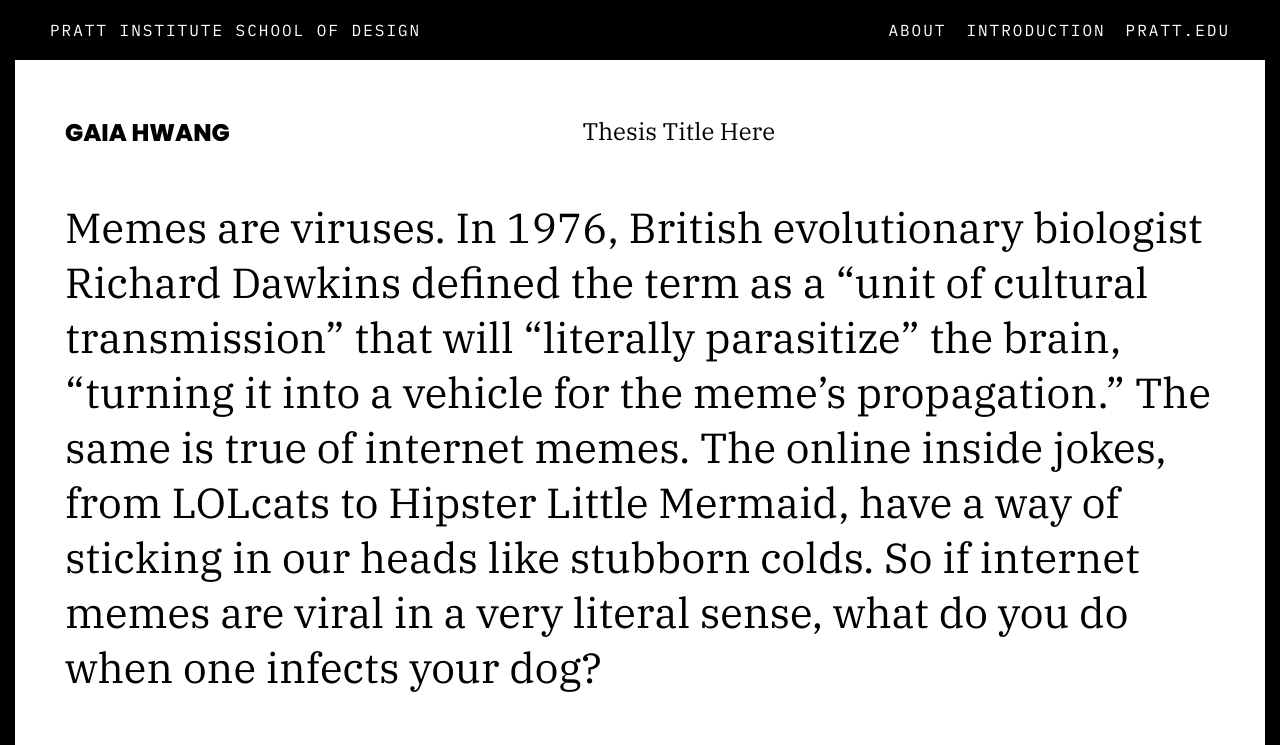
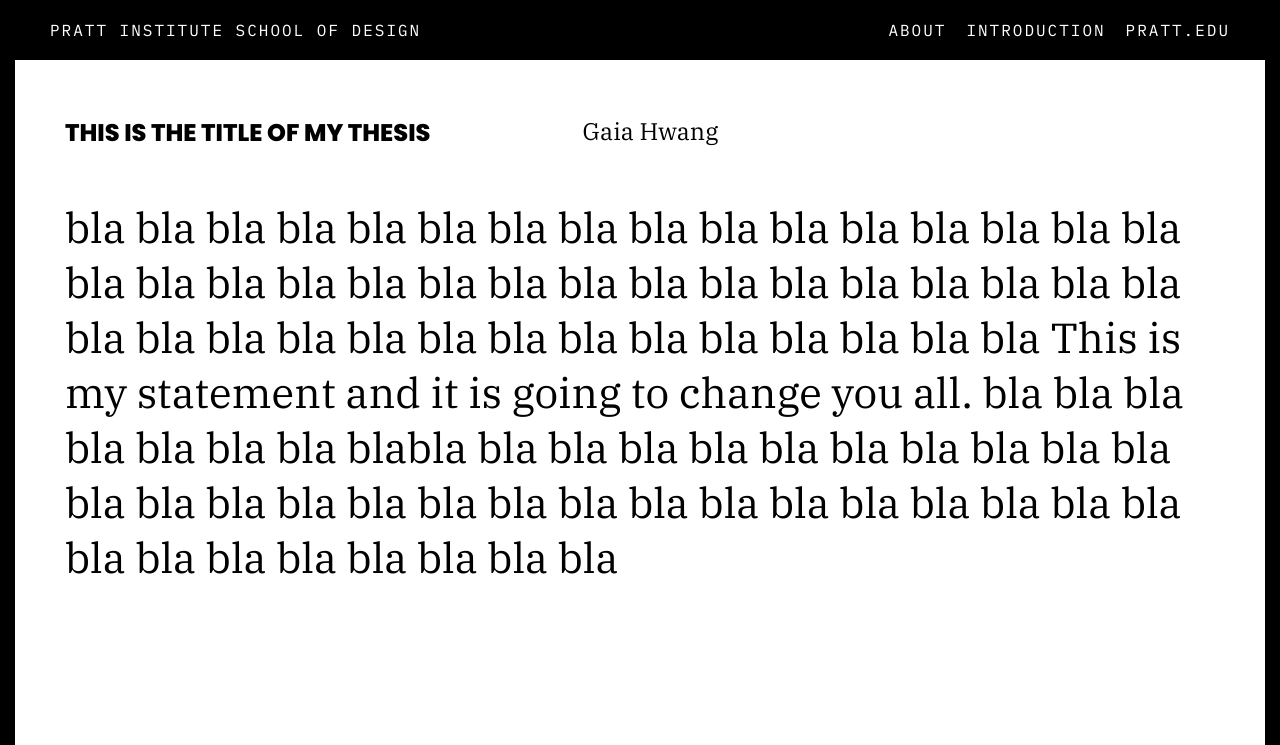
Before and after one commit to jarrettfuller/pratt-thesis-site, a Jekyll site: the page built from _posts/2018-4-4-gaia-hwang.md, in a window 1280 px wide and 1400 px high. Shown: the top 745 px of the window. Built offline with Jekyll 4.4.1, drawn with Linux system fonts in a browser that asks for light colours; some of the changed text lies outside the part shown; grey boxes are pictures that could not be loaded.

Commit message:
updated student page design

```diff
--- a/_layouts/image.html
+++ b/_layouts/image.html
@@ -3,8 +3,9 @@ layout: default
 ---
 
     <div class="object">
+                <div class="project">{{ page.title }}</div>
         <div class="name">{{ page.name }}</div>
-        <div class="project">{{ page.title }}</div>
+
     </div>
 
             <section class="clear"></section>
--- a/_posts/2018-4-4-gaia-hwang.md
+++ b/_posts/2018-4-4-gaia-hwang.md
@@ -1,25 +1,41 @@
 ---
 layout: image
 permalink: /class/gaia-hwang.html
-title: Thesis Title Here
+title: This is the title of my thesis
 name: Gaia Hwang
 tags:
 - Challenging Dominant Systems
 -
-discription: Memes are viruses. In 1976, British evolutionary biologist Richard Dawkins defined the term as a “unit of cultural transmission” that will “literally parasitize” the brain, “turning it into a vehicle for the meme’s propagation.” The same is true of internet memes. The online inside jokes, from LOLcats to Hipster Little Mermaid, have a way of sticking in our heads like stubborn colds. So if internet memes are viral in a very literal sense, what do you do when one infects your dog?
-image: "/images/memes.jpeg"
+discription: bla bla bla bla bla bla bla bla bla bla bla bla bla bla bla bla bla bla bla bla bla bla bla bla bla bla bla bla bla bla bla bla bla bla bla bla bla bla bla bla bla bla bla bla bla bla This is my statement and it is going to change you all. bla bla bla bla bla bla bla blabla bla bla bla bla bla bla bla bla bla bla bla bla bla bla bla bla bla bla bla bla bla bla bla bla bla bla bla bla bla bla bla bla bla bla
+
 ---
 
-<img src="https://picsum.photos/2000/1000">
-<div class="caption"> Lorem ipsum dolor sit amet, consectetur adipiscing elit. Cras at facilisis nisi, finibus ultrices turpis. Vivamus ut enim in neque consequat rutrum. Etiam leo eros, mollis non gravida at, tincidunt ut quam. Vivamus sem est, pharetra ut velit convallis, aliquam dictum arcu. Nunc viverra ante at ipsum ultricies, id dapibus arcu gravida. Pellentesque pulvinar justo vitae porttitor convallis. Morbi viverra auctor ex, quis auctor urna condimentum sed. In tempor tortor at efficitur congue.</div>
+<img src="/images/gaia_hwang_01.jpg">
+<img src="/images/gaia_hwang_02.jpg">
+<img src="/images/gaia_hwang_03.jpg">
+<img src="/images/gaia_hwang_04.jpg">
+<img src="/images/gaia_hwang_05.jpg">
+<div class="caption"><h5>Black Panther exploration</h5>
+Black Panther is a 2018 American superhero film based on the Marvel Comics character of the same name. Produced by Marvel Studios and distributed by Walt Disney Studios Motion Pictures, it is the eighteenth film in the Marvel Cinematic Universe (MCU). </div>
+<img src="/images/gaia_hwang_06.jpg">
+<div class="caption"><h5>Lion research Capstone project</h5>
+Felidae - Cats, Cheetahs, Lions, Tigers, Leopards. There are 36 species of cats in this family. Species in this family are found in all areas of the world, except for Australia and Antarctica. They vary in size from the domestic cat to the lion.</div>
 
-<div class="left"><img src="https://picsum.photos/900/1200"></div>
-<div class="right"><img src="https://picsum.photos/900/1200">
-    <div class="caption"> Lorem ipsum dolor sit amet, consectetur adipiscing elit. Cras at facilisis nisi, finibus ultrices turpis. Vivamus ut enim in neque consequat rutrum. Etiam leo eros, mollis non gravida at, tincidunt ut quam. Vivamus sem est, pharetra ut velit convallis, aliquam dictum arcu.</div>
+
+<img src="/images/gaia_hwang_07.jpg">
+<div class="right">
+    <div class="caption"><h5>Lion research Capstone example</h5></div>
 </div>
 
-<section class="clear"></section>
-
-<img src="https://picsum.photos/2000/1300">
-
-<div class="right"><img src="https://picsum.photos/900/1200">
+<img src="/images/gaia_hwang_08.jpg">
+<div class="right">
+    <div class="caption"><h5>Lion research Capstone research</h5></div>
+</div>
+<img src="/images/gaia_hwang_09.jpg">
+<div class="right">
+   <div class="caption"><h5>Lion research Capstone example</h5></div>
+</div>
+<img src="/images/gaia_hwang_10.jpg">
+<img src="/images/gaia_hwang_11.jpg">
+<img src="/images/gaia_hwang_12.jpg">
+<img src="/images/gaia_hwang_13.jpg">
--- a/index.html
+++ b/index.html
@@ -57,8 +57,8 @@ layout: default
         <div class="index">
         <a href="{{ site.github.url }}{{ post.url }}">
         <div class="student">
+            <div class="project">{{ post.title }}</div>
             <div class="name">{{ post.name }}</div>
-            <div class="project">{{ post.title }}</div>
         </div>
     </a>
 </div>
@@ -75,8 +75,8 @@ layout: default
 <div class="index">
         <a href="{{ site.github.url }}{{ post.url }}">
         <div class="student">
+            <div class="project">{{ post.title }}</div>
             <div class="name">{{ post.name }}</div>
-            <div class="project">{{ post.title }}</div>
         </div>
     </a>
 </div>
--- a/styles.css
+++ b/styles.css
@@ -181,15 +181,16 @@ left: 45%;
     color: grey;
 }
 .student .project {
-    width: 20%;
-}
-.student .name {
-    width: 60%;
+    width: 75%;
     padding-right: 10px;
-    line-height: 60px;
+    line-height: 55px;
     font-size: 60px;
     font-family: 'Poppins', Helvetica, sans-serif;
     text-transform: uppercase;
+}
+.student .name {
+    width: 20%;
+    font-size: 18px;
 }
 .preview .object:hover {
     background-color: lightgray;
@@ -243,14 +244,14 @@ left: 45%;
   width: 45%;
   margin-right: 0px;
   box-sizing: border-box;
-        font-size: 24px;
+  font-size: 24px;
+  font-family: 'Poppins', Helvetica, sans-serif;
+  text-transform: uppercase;
 }
 .name {
   width: 45%;
       padding-right: 50px;
-    font-weight: 600;
-        font-family: 'Poppins', Helvetica, sans-serif;
-    text-transform: uppercase;
+    font-weight: 400;
     font-size: 24px;
 }
 .images {
```
Also changed, not shown: _posts/2018-4-3-santiago.md (+1 -1 lines), Gemfile.lock, images/gaia_hwang_01.jpg (added), images/gaia_hwang_02.jpg (added), images/gaia_hwang_03.jpg (added), images/gaia_hwang_04.jpg (added), images/gaia_hwang_05.jpg (added), images/gaia_hwang_06.jpg (added), images/gaia_hwang_08.jpg (added), images/gaia_hwang_09.jpg (added), images/gaia_hwang_10.jpg (added), images/gaia_hwang_11.jpg (added), images/gaia_hwang_12.jpg (added), 2 other files.
